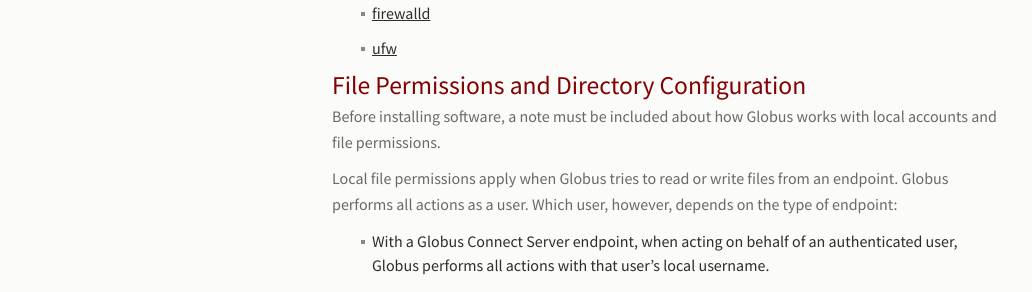
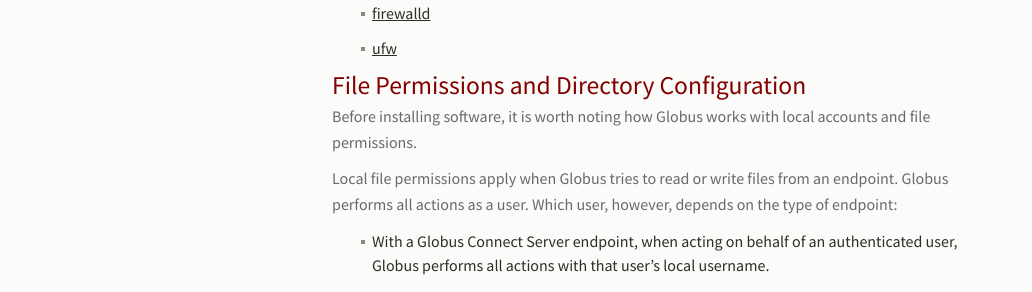
Before and after one commit to stanford-rc/globus.stanford.edu, a Jekyll site: the page built from server/install.md, in a window 1280 px wide and 900 px high, scrolled down 633 px. Shown: the part 154-446 px from the top of the window, without its empty margins (23-1055 px from the left). Built offline with Jekyll 4.4.1, drawn with Linux system fonts in a browser that asks for light colours; nearby versions of some CDN libraries; comment, search, counter and statistics services are not loaded.

Commit message:
Small phrasing cleanup on install page

```diff
--- a/server/install.md
+++ b/server/install.md
@@ -40,7 +40,7 @@ Ready-made configurations are available for the following firewall managers:
 
 ## File Permissions and Directory Configuration
 
-Before installing software, a note must be included about how Globus works with
+Before installing software, it is worth noting how Globus works with
 local accounts and file permissions.
 
 Local file permissions apply when Globus tries to read or write files from an
```
